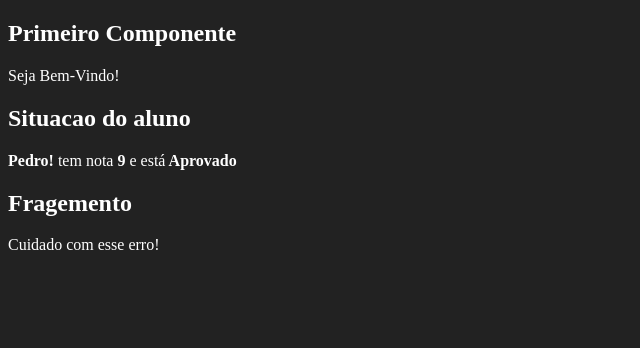
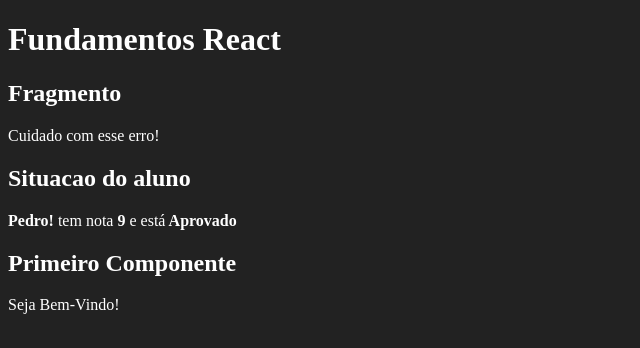
Before and after one commit to diogolima013/project-react, a React (Create React App) app: page / in a window 1280 px wide. Shown: the top 348 px of the page, without its empty margins (0-640 px from the left). Built offline with nearby package versions, Linux system fonts and the light colour scheme; the HTML template or start-up script is replaced by a standard one.

Commit message:
add : App Component

```diff
--- /dev/null
+++ b/src/App.jsx
@@ -0,0 +1,19 @@
+import React from "react";
+
+import Primeiro from './components/components/Primeiro'
+import Comparametro from './components/components/ComParametro'
+import Fragmento from './components/components/Fragmento'
+
+export default () => (
+
+    <div id='app'>
+        <h1>Fundamentos React </h1>
+        <Fragmento/>
+        <Comparametro
+            titulo="Situacao do aluno"
+            aluno='Pedro!'
+            nota={8.3}
+        />
+        <Primeiro></Primeiro>
+    </div>
+);
--- a/src/components/components/Fragmento.jsx
+++ b/src/components/components/Fragmento.jsx
@@ -3,7 +3,7 @@
 export default function Fragmento(props) {
     return ( //quando quiser inserir algum atrivbuto amais... usat React Fragment
         <>
-            <h2>Fragemento</h2>
+            <h2>Fragmento</h2>
             <p>Cuidado com esse erro!</p>
         </>
     )
--- a/src/index.js
+++ b/src/index.js
@@ -2,20 +2,9 @@
 import ReactDom from 'react-dom'
 import React from 'react'
 
-import Primeiro from './components/components/Primeiro'
-import Comparametro from './components/components/ComParametro'
-import Fragmento from './components/components/Fragmento'
-
+import App from './App'
 
 ReactDom.render(
-    <div id='app'>
-        <Primeiro></Primeiro>
-        <Comparametro
-            titulo="Situacao do aluno"
-            aluno='Pedro!'
-            nota={8.3}/>
-        <Fragmento/>
-
-    </div>,//podemos usar o fechamento de duas formas com o parametro ou apenas o />
+    <App></App>,//podemos usar o fechamento de duas formas com o parametro ou apenas o />
     document.getElementById('root')
 )
```
